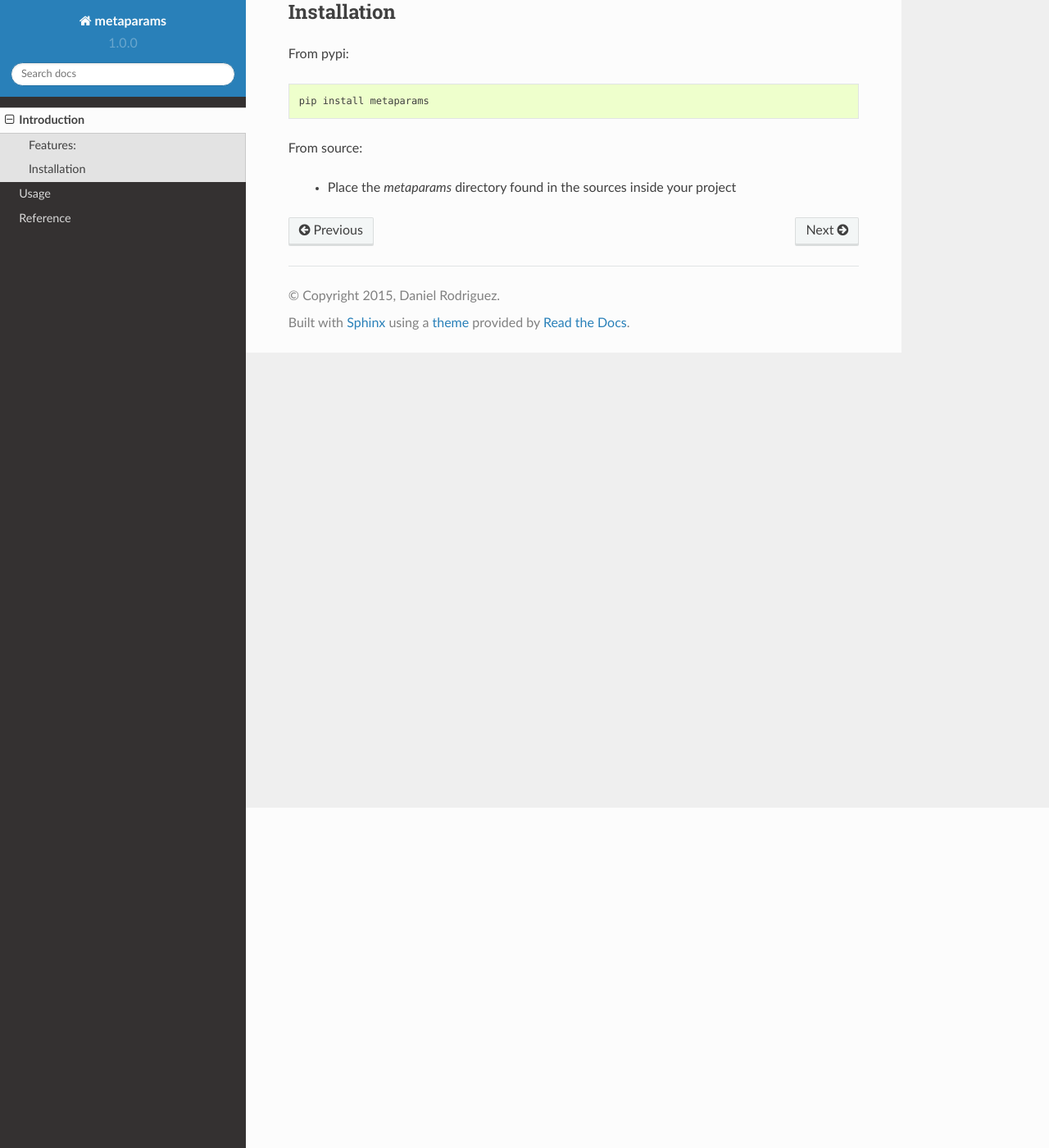
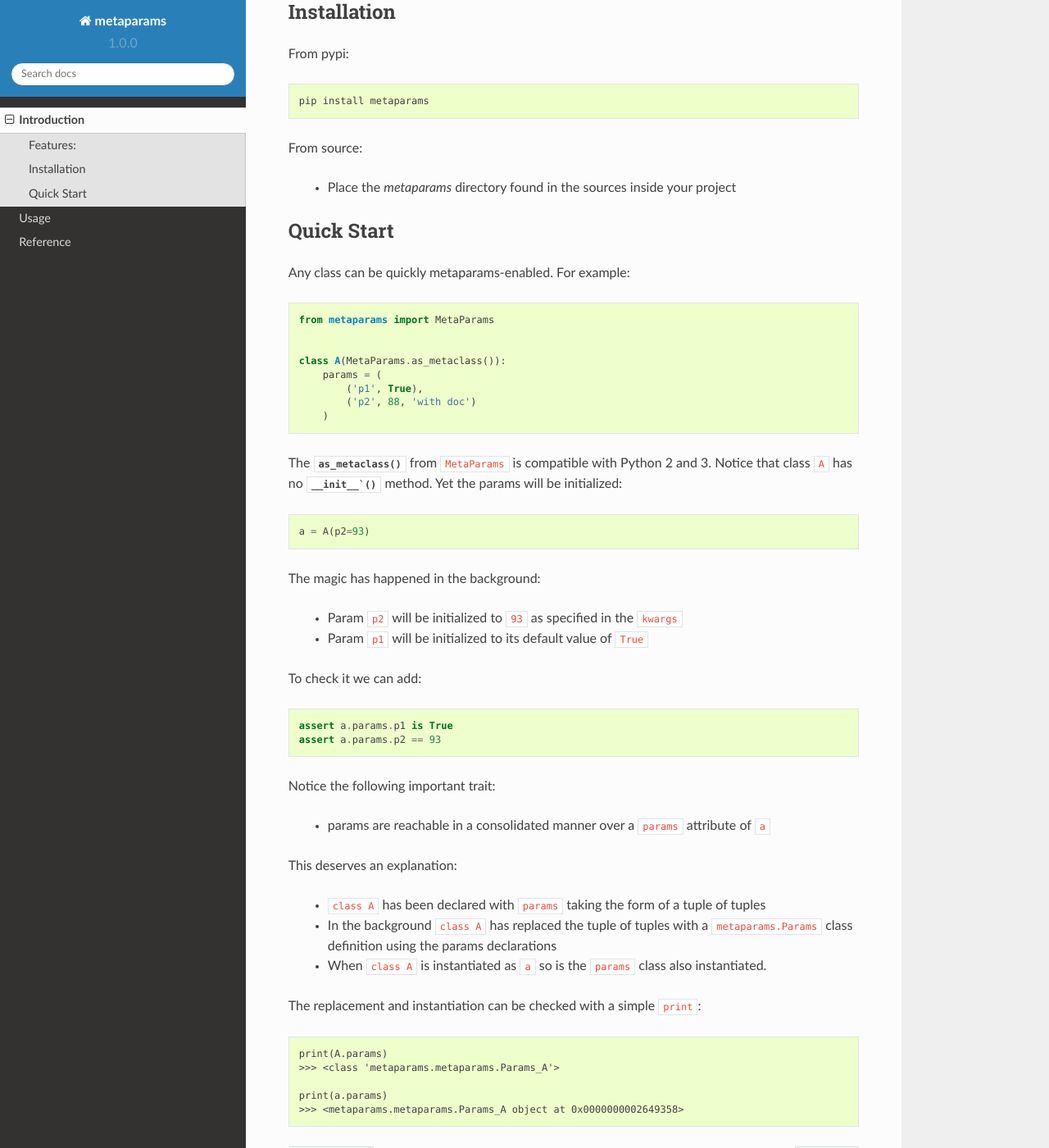
Before and after one commit to mementum/metaparams, a Sphinx documentation site: the page built from docs/introduction.rst, in a window 1280 px wide and 1400 px high, scrolled down 415 px. Shown: the whole window at 82% size. Built offline with Sphinx 7.4.7 and the Read the Docs theme 2.0.0, drawn with Linux system fonts in a browser that asks for light colours.

```diff
--- a/README.rst
+++ b/README.rst
@@ -112,7 +112,7 @@ down into parts to ease up reading::
     print('=' * 50)
     print('Creating B as subclass from A, changing p1, adding p3')
 
-This first part produces the followin output::
+This first part produces the following output::
 
     ==================================================
     Creating A with params with DECORATOR
--- a/docs/introduction.rst
+++ b/docs/introduction.rst
@@ -26,3 +26,59 @@ From pypi::
 From source:
 
   - Place the *metaparams* directory found in the sources inside your project
+
+
+Quick Start
+===========
+
+Any class can be quickly metaparams-enabled. For example::
+
+    from metaparams import MetaParams
+
+
+    class A(MetaParams.as_metaclass()):
+        params = (
+	    ('p1', True),
+	    ('p2', 88, 'with doc')
+	)
+
+The :func:`as_metaclass` from ``MetaParams`` is compatible with Python 2
+and 3. Notice that class ``A`` has no :func:`__init__`` method. Yet the params
+will be initialized::
+
+    a = A(p2=93)
+
+The magic has happened in the background:
+
+  - Param ``p2`` will be initialized to ``93`` as specified in the ``kwargs``
+
+  - Param ``p1`` will be initialized to its default value of ``True``
+
+To check it we can add::
+
+    assert a.params.p1 is True
+    assert a.params.p2 == 93
+
+Notice the following important trait:
+
+  - params are reachable in a consolidated manner over a ``params`` attribute of
+    ``a``
+
+This deserves an explanation:
+
+  - ``class A`` has been declared with ``params`` taking the form of a tuple of
+    tuples
+
+  - In the background ``class A`` has replaced the tuple of tuples with a
+    ``metaparams.Params`` class definition using the params declarations
+
+  - When ``class A`` is instantiated as ``a`` so is the ``params`` class also
+    instantiated.
+
+The replacement and instantiation can be checked with a simple ``print``::
+
+    print(A.params)
+    >>> <class 'metaparams.metaparams.Params_A'>
+
+    print(a.params)
+    >>> <metaparams.metaparams.Params_A object at 0x0000000002649358>
--- a/docs/reference.rst
+++ b/docs/reference.rst
@@ -15,7 +15,11 @@ Reference
 
    .. automethod:: _subclass
 
+   .. automethod:: _reset
+
    .. automethod:: _isdefault
+
+   .. automethod:: _value
 
    .. automethod:: _default
 
```
Also changed, not shown: docs/main.rst (+19 -5 lines).
